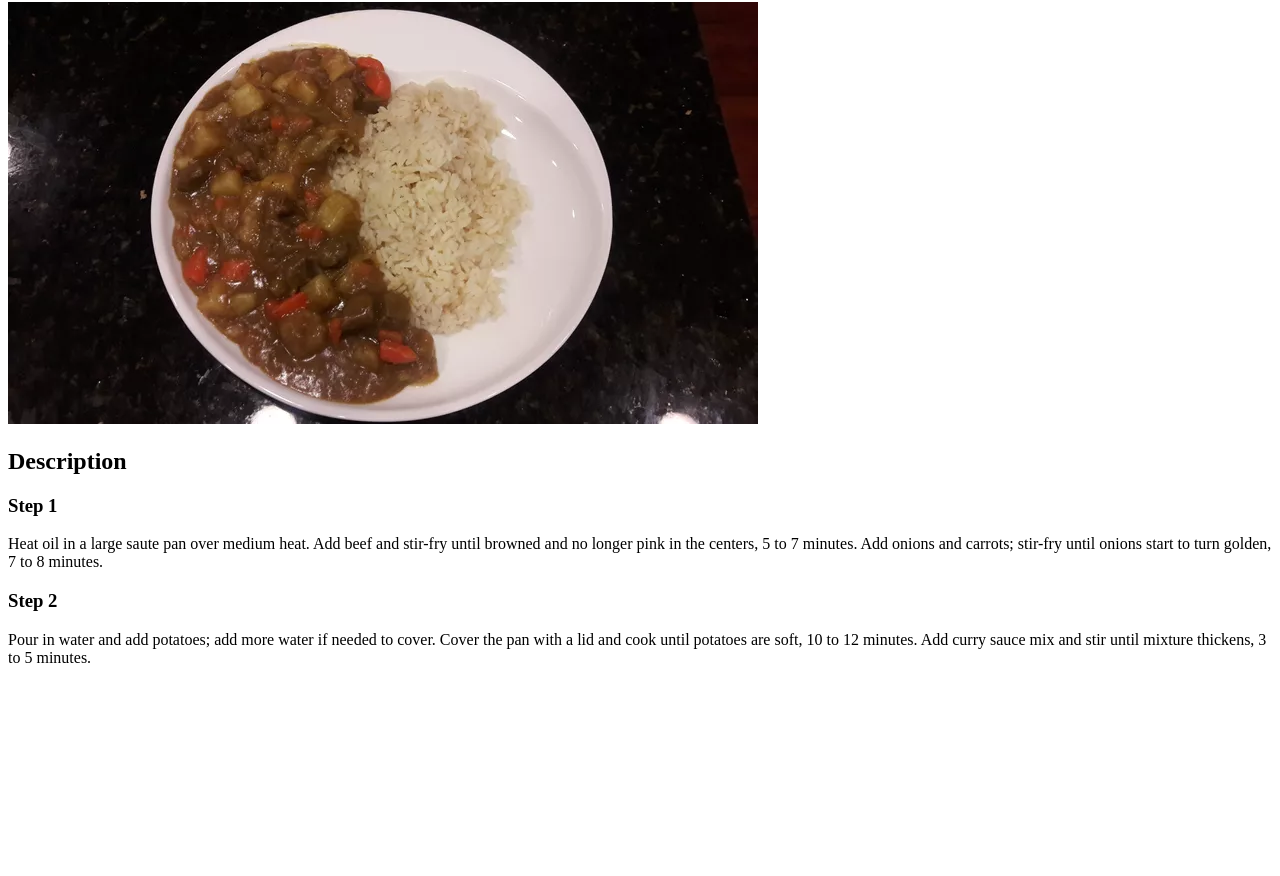
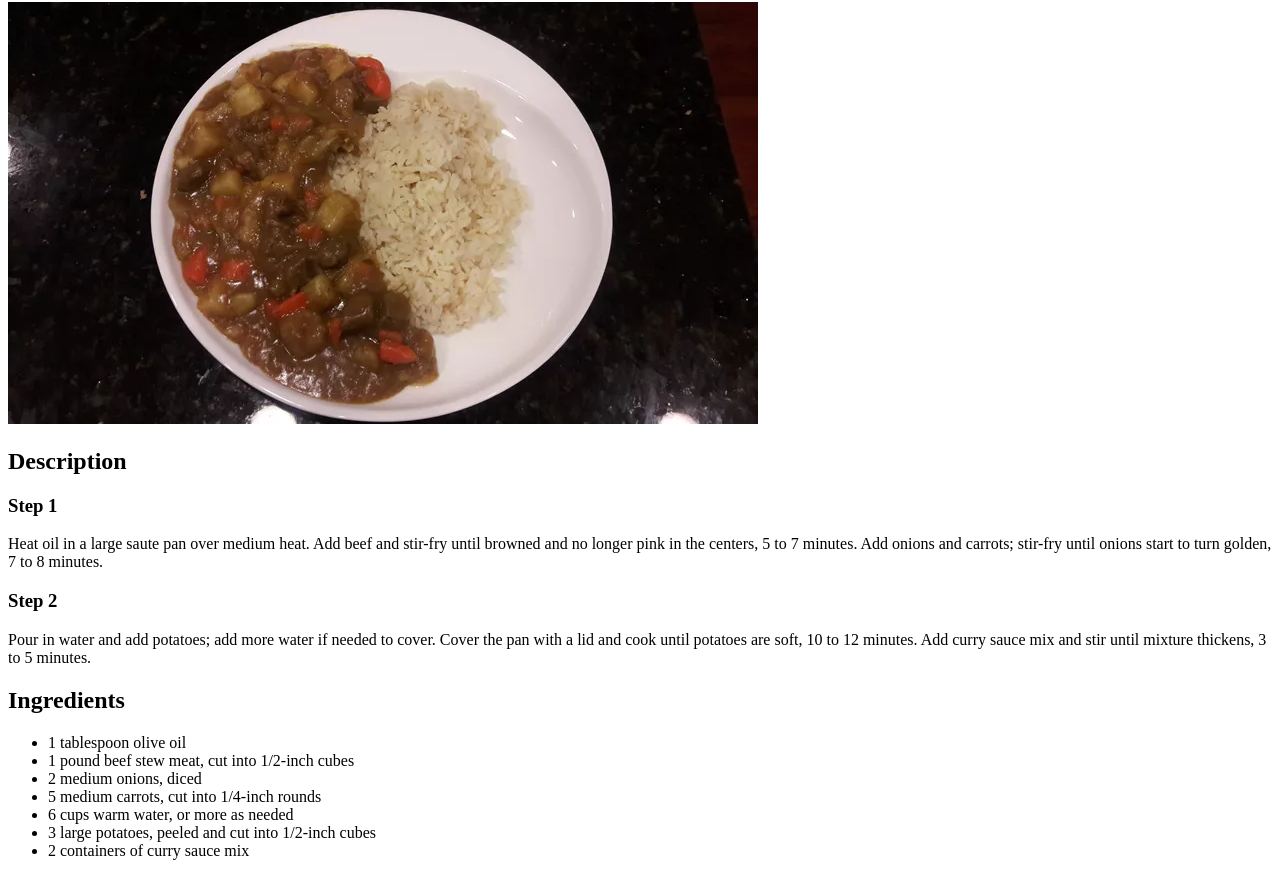
Before and after one commit to TemK0226/odin-recipes, a plain HTML site: page recipes/curry.html in a window 1280 px wide. Shown: the part 78-954 px from the top of the page. Before the commit the page ends 800 px from the top, so only its background shows below. Drawn offline with Linux system fonts and the light colour scheme.

Commit message:
Add ingredients to curry.html

```diff
--- a/recipes/curry.html
+++ b/recipes/curry.html
@@ -22,5 +22,15 @@
             10 to 12 minutes. Add curry sauce mix and stir until mixture
             thickens, 3 to 5 minutes.
         </p>
+        <h2>Ingredients</h2>
+        <ul>
+            <li>1 tablespoon olive oil</li>
+            <li>1 pound beef stew meat, cut into 1/2-inch cubes</li>
+            <li>2 medium onions, diced</li>
+            <li>5 medium carrots, cut into 1/4-inch rounds</li>
+            <li>6 cups warm water, or more as needed</li>
+            <li>3 large potatoes, peeled and cut into 1/2-inch cubes</li>
+            <li>2 containers of curry sauce mix</li>
+        </ul>
     </body>
 </html>
```
